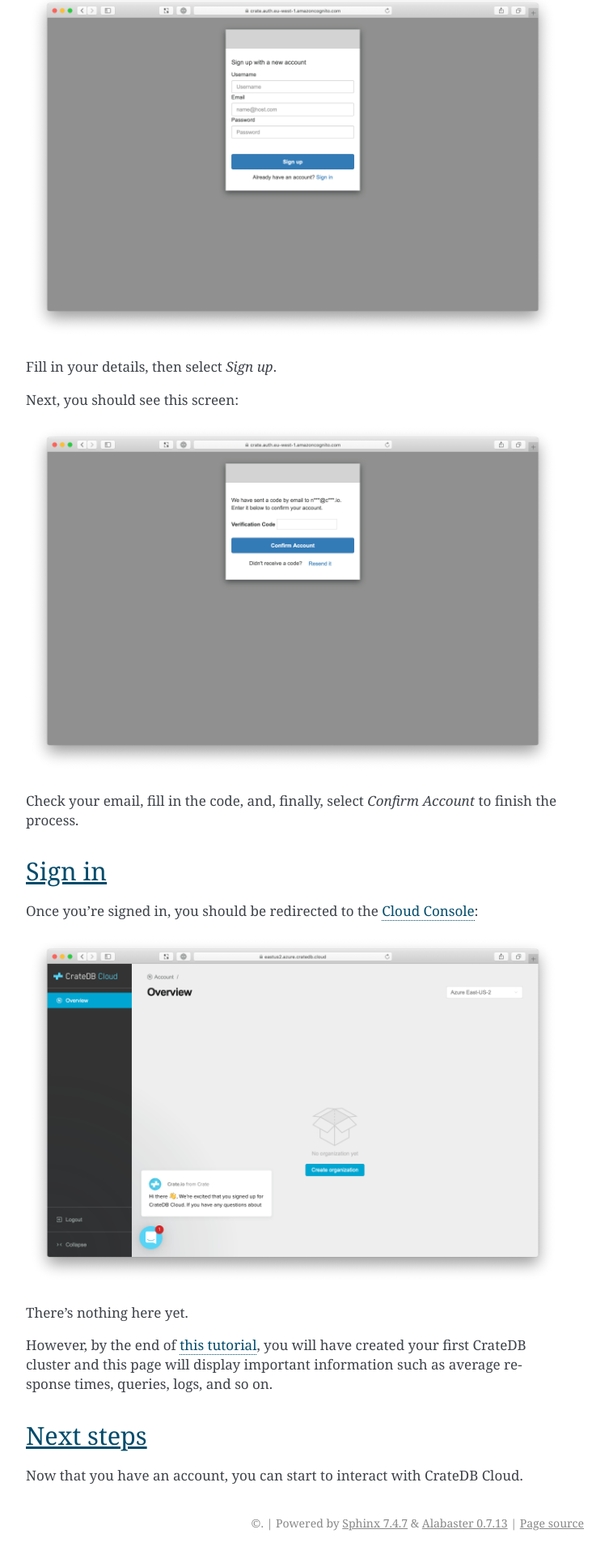
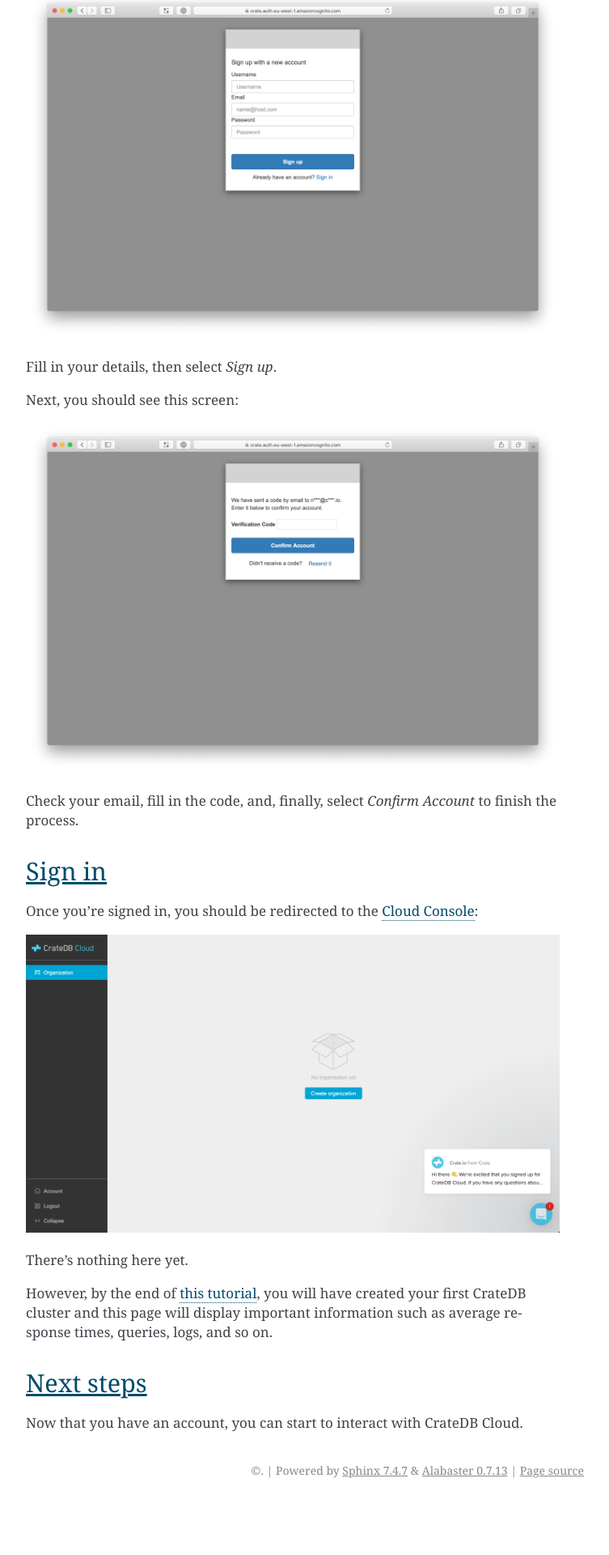
Before and after one commit to crate/cloud-tutorials, a Sphinx documentation site: the page built from docs/getting-started/sign-up.rst, in a window 1280 px wide. Shown: the part 1873-3793 px from the top of the page at 81% size, without its empty margins (388-1141 px from the left). Built offline with Sphinx 7.4.7, drawn with Linux system fonts in a browser that asks for light colours; after the commit the page ends 3728 px from its top, so only the background shows below that.

Commit message:
Screenshot update for v2 of the Console in signup process

```diff
--- a/docs/getting-started/sign-up.rst
+++ b/docs/getting-started/sign-up.rst
@@ -70,7 +70,7 @@
 
 Once you're signed in, you should be redirected to the `Cloud Console`_:
 
-.. image:: ../_assets/img/cloud-first-login.png
+.. image:: ../_assets/img/cloud-first-loginv2.png
 
 There's nothing here yet.
 
```
Also changed, not shown: docs/_assets/img/cloud-first-loginv2.png (added).
